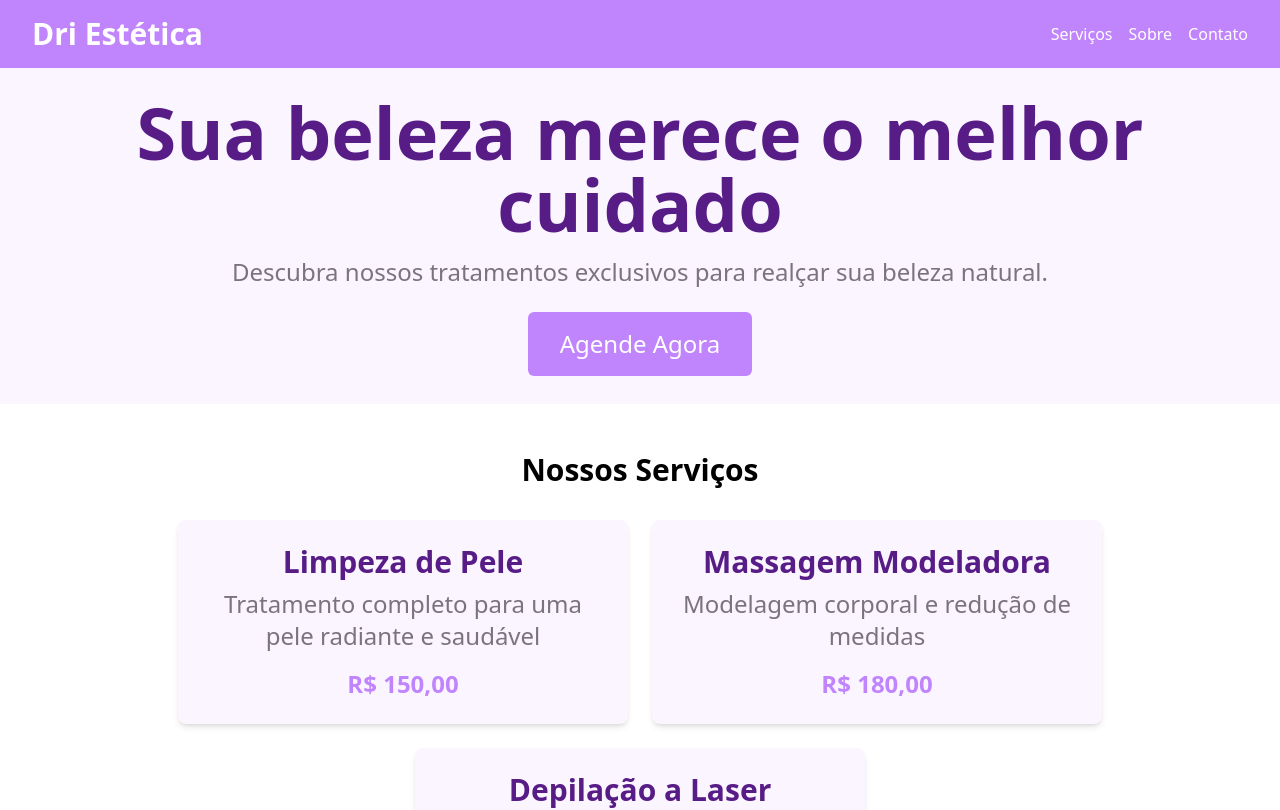
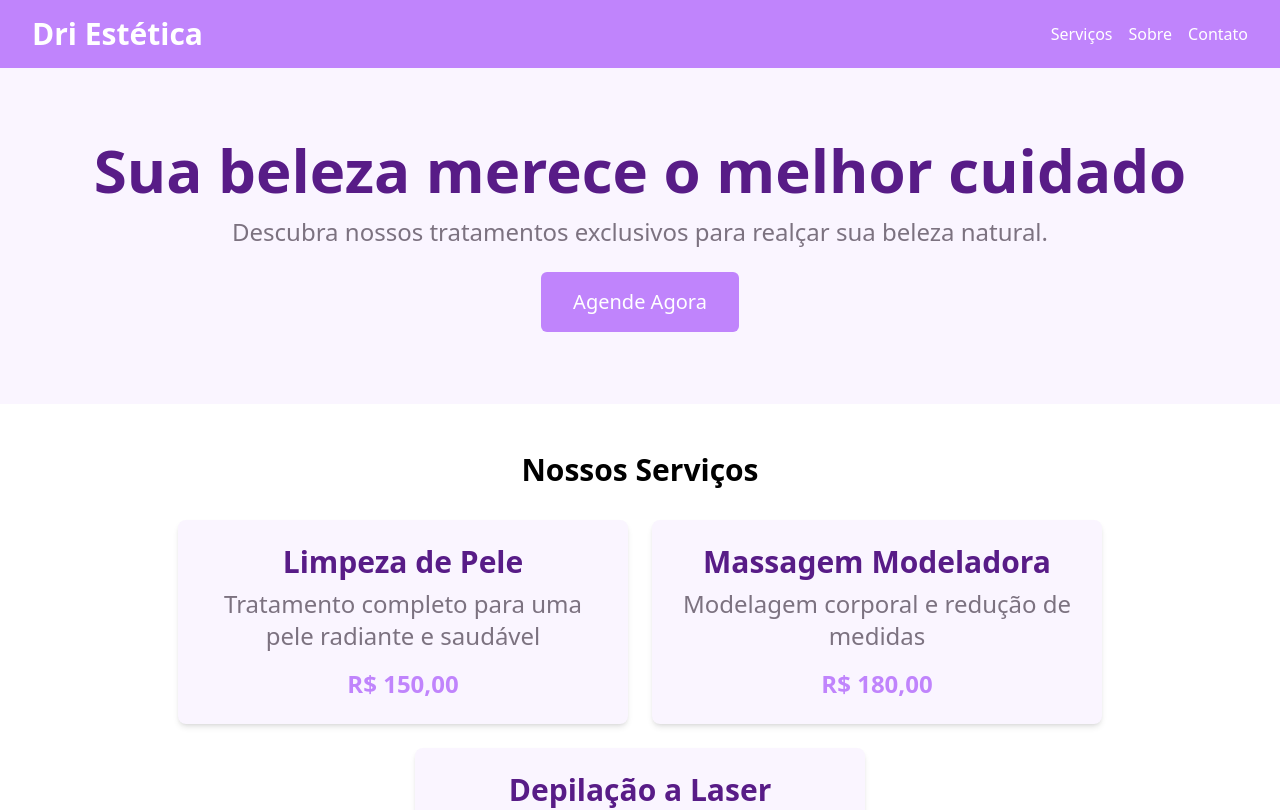
Before and after one commit to breno-dev98/estetica, a React (Vite) app: page / in a window 1280 px wide. Shown: the top 810 px of the page. Built offline with nearby package versions, Linux system fonts and the light colour scheme.

Commit message:
adicionando novas cores ao root

```diff
--- a/src/components/Hero/index.jsx
+++ b/src/components/Hero/index.jsx
@@ -6,14 +6,14 @@ const Hero = () => {
       className="text-center flex flex-col justify-center items-center bg-lightBackground px-4"
       style={{ height: 'calc(50vh - 64px)' }}
     >
-      <h1 className="text-2xl sm:text-3xl md:text-5xl lg:text-6xl xl:text-7xl font-extrabold text-primary mb-4">
+      <h1 className="text-2xl sm:text-3xl md:text-4xl lg:text-5xl xl:text-6xl font-extrabold text-primary mb-4">
         Sua beleza merece o melhor cuidado
       </h1>
       <p className="text-sm sm:text-base md:text-lg lg:text-xl xl:text-2xl text-neutral px-2 mb-6">
         Descubra nossos tratamentos exclusivos para realçar sua beleza natural.
       </p>
       <Link to={'/agendamento'}>
-        <button className="bg-secondary text-sm sm:text-base md:text-lg lg:text-xl xl:text-2xl mx-auto text-background py-2 px-4 sm:py-3 sm:px-6 md:py-4 md:px-8 rounded-md hover:bg-primary hover:text-lightBackground transition duration-300">
+        <button className="bg-secondary text-sm sm:text-base md:text-md lg:text-lg xl:text-xl mx-auto text-background py-2 px-4 sm:py-3 sm:px-6 md:py-4 md:px-8 rounded-md hover:bg-primary hover:text-lightBackground transition duration-300">
           Agende Agora
         </button>
       </Link>
--- a/src/index.css
+++ b/src/index.css
@@ -9,6 +9,10 @@
     --color-secondary: #c084fc;  /* Cor secundária */
     --color-secondary-hover: #b064fc;  /* Cor secundária hover */
     --color-neutral: #7c7280;    /* Cor neutra */
+
+    --nova-cor: #ba9ef1;
+    --nova-cor-2: #8c52ff;
+    --nova-cor-3: #5e17eb;
   }
 
 html, body {
```
